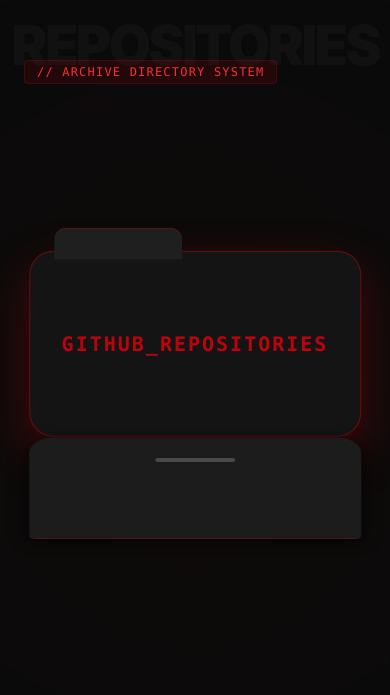
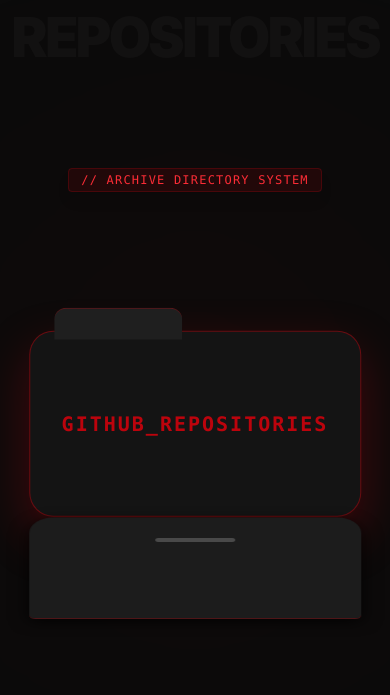
Before and after one commit to Painx9/Portfoliox9, a React (Vite) app: page / in a window 390 px wide. Shown: the part 5029-5724 px from the top of the page. Built offline with nearby package versions, Linux system fonts and the light colour scheme.

Commit message:
Refactor Projects component layout and styles
Updated layout and styling for the Projects component, including adjustments to section height and header alignment.

```diff
--- a/src/components/Projects.jsx
+++ b/src/components/Projects.jsx
@@ -4,7 +4,18 @@ import { ScrollTrigger } from 'gsap/ScrollTrigger';
 
 gsap.registerPlugin(ScrollTrigger);
 
-
+/**
+ * =====================================================================
+ * NESTED REPOSITORY GROUPS & SUB-PROJECTS CONFIGURATION:
+ * =====================================================================
+ * This structure maps your actual GitHub repositories and their sub-folders:
+ * 1. Models (house-price-prediction, react-ai-agent, diabetes-prediction-ml, fake-news-prediction, sonar-vs-rock)
+ * 2. Gen_AI (gemini-3.5_chat_bot)
+ * 3. LLM_Applications (ai-video-analyzer, resume-analyzer, weather-forecast)
+ * 4. Portfoliox9 (React Portfolio Website)
+ * 5. Deep.github.io (GitHub API & Deployed Static Web Build)
+ * =====================================================================
+ */
 const repositoryGroups = [
   {
     repoName: "Models",
@@ -167,7 +178,7 @@ const Projects = () => {
         const tl = gsap.timeline({
           scrollTrigger: {
             trigger: containerRef.current,
-            start: "top 50%",
+            start: "top 40%",
             toggleActions: "play none none none"
           }
         });
@@ -246,10 +257,10 @@ const Projects = () => {
   }, [selectedRepo]);
 
   return (
-    <section id="projects" ref={containerRef} className="bg-[#0b0b0b] min-h-[100svh] md:min-h-[170vh] relative font-sans overflow-x-clip text-white w-full flex flex-col items-center justify-start pt-20 pb-32 select-none">
+    <section id="projects" ref={containerRef} className="bg-[#0b0b0b] min-h-[100svh] md:min-h-[150vh] relative font-sans overflow-x-clip text-white w-full flex flex-col items-center justify-center py-20 select-none">
 
       {/* Background Watermark Heading */}
-      <div className="absolute top-10 left-0 w-full flex items-start justify-center pointer-events-none z-0">
+      <div className="absolute top-8 left-0 w-full flex items-start justify-center pointer-events-none z-0">
         <h1 className="text-[14vw] sm:text-[17vw] md:text-[20vw] font-black text-white/[0.03] tracking-tighter leading-none whitespace-nowrap uppercase">
           {selectedRepo ? selectedRepo.repoName : "REPOSITORIES"}
         </h1>
@@ -257,13 +268,13 @@ const Projects = () => {
 
       <div className="absolute top-1/2 left-1/2 -translate-x-1/2 -translate-y-1/2 w-[55vw] h-[55vw] bg-red-600/15 rounded-full blur-[160px] pointer-events-none z-0" />
 
-      {/* Structured Top Header & Breadcrumb Container (Placed right above the 3D stack for easy access) */}
-      <div className="relative z-30 w-full max-w-7xl px-6 mb-2 flex flex-col items-start gap-2">
+      {/* Structured Top Header & Breadcrumb Container (Optimized for perfect vertical centering) */}
+      <div className="relative z-30 w-full max-w-7xl px-6 mb-6 flex flex-col items-center justify-center text-center gap-2">
         {selectedRepo ? (
-          <div className="flex flex-col sm:flex-row sm:items-center gap-3 w-full">
+          <div className="flex flex-col sm:flex-row sm:items-center justify-center gap-3 w-full">
             <button
               onClick={() => setSelectedRepo(null)}
-              className="px-4 py-2 bg-neutral-900 border border-red-600/50 hover:bg-red-600 text-white font-mono text-xs uppercase tracking-widest rounded-lg transition-all flex items-center gap-2 shadow-[0_0_15px_rgba(229,9,20,0.4)] cursor-pointer w-fit"
+              className="px-4 py-2 bg-neutral-900 border border-red-600/50 hover:bg-red-600 text-white font-mono text-xs uppercase tracking-widest rounded-lg transition-all flex items-center gap-2 shadow-[0_0_15px_rgba(229,9,20,0.4)] cursor-pointer"
             >
               &larr; Back to Repositories
             </button>
@@ -271,7 +282,7 @@ const Projects = () => {
           </div>
         ) : (
           <div>
-            <span className="text-xs font-mono text-red-500 uppercase tracking-widest bg-red-600/10 px-3 py-1 rounded border border-red-600/20">
+            <span className="text-xs font-mono text-red-500 uppercase tracking-widest bg-red-600/10 px-3 py-1 rounded border border-red-600/20 shadow-lg">
               // ARCHIVE DIRECTORY SYSTEM
             </span>
           </div>
@@ -280,7 +291,7 @@ const Projects = () => {
 
       {/* VIEW 1: Main Repositories Folders Stack */}
       {!selectedRepo ? (
-        <div className="relative w-full max-w-7xl h-[460px] flex items-center justify-center perspective-[2000px] z-10 mt-6">
+        <div className="relative w-full max-w-7xl h-[420px] flex items-center justify-center perspective-[2000px] z-10">
           <div className="relative w-0 h-0 transform-style-3d">
 
             <div
@@ -349,7 +360,7 @@ const Projects = () => {
         </div>
       ) : (
         /* VIEW 2: Sub-Projects 3D Folder Stack Animation View */
-        <div className="relative w-full max-w-7xl h-[460px] flex items-center justify-center perspective-[2000px] z-10 mt-6">
+        <div className="relative w-full max-w-7xl h-[420px] flex items-center justify-center perspective-[2000px] z-10">
           <div className="relative w-0 h-0 transform-style-3d">
 
             <div
```
